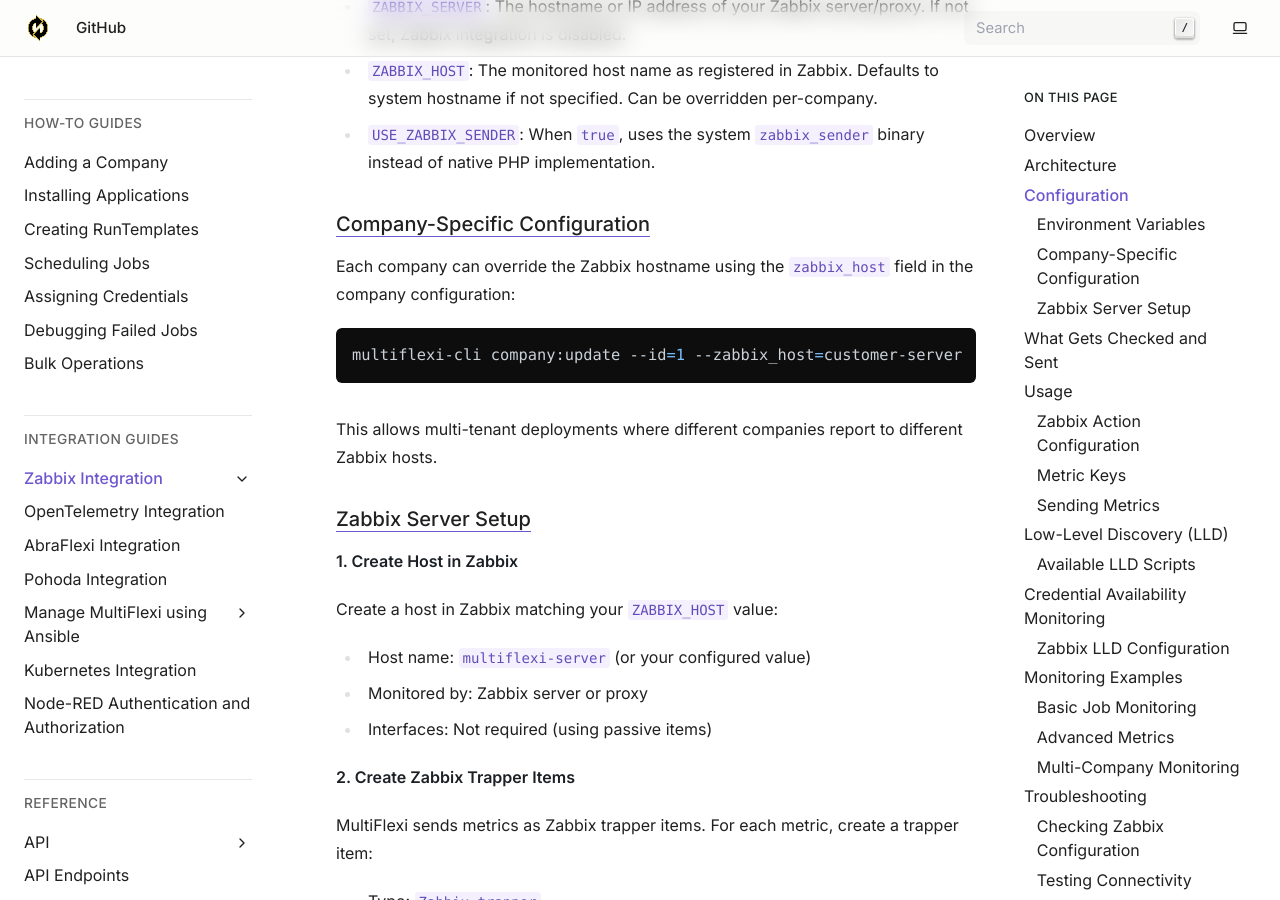
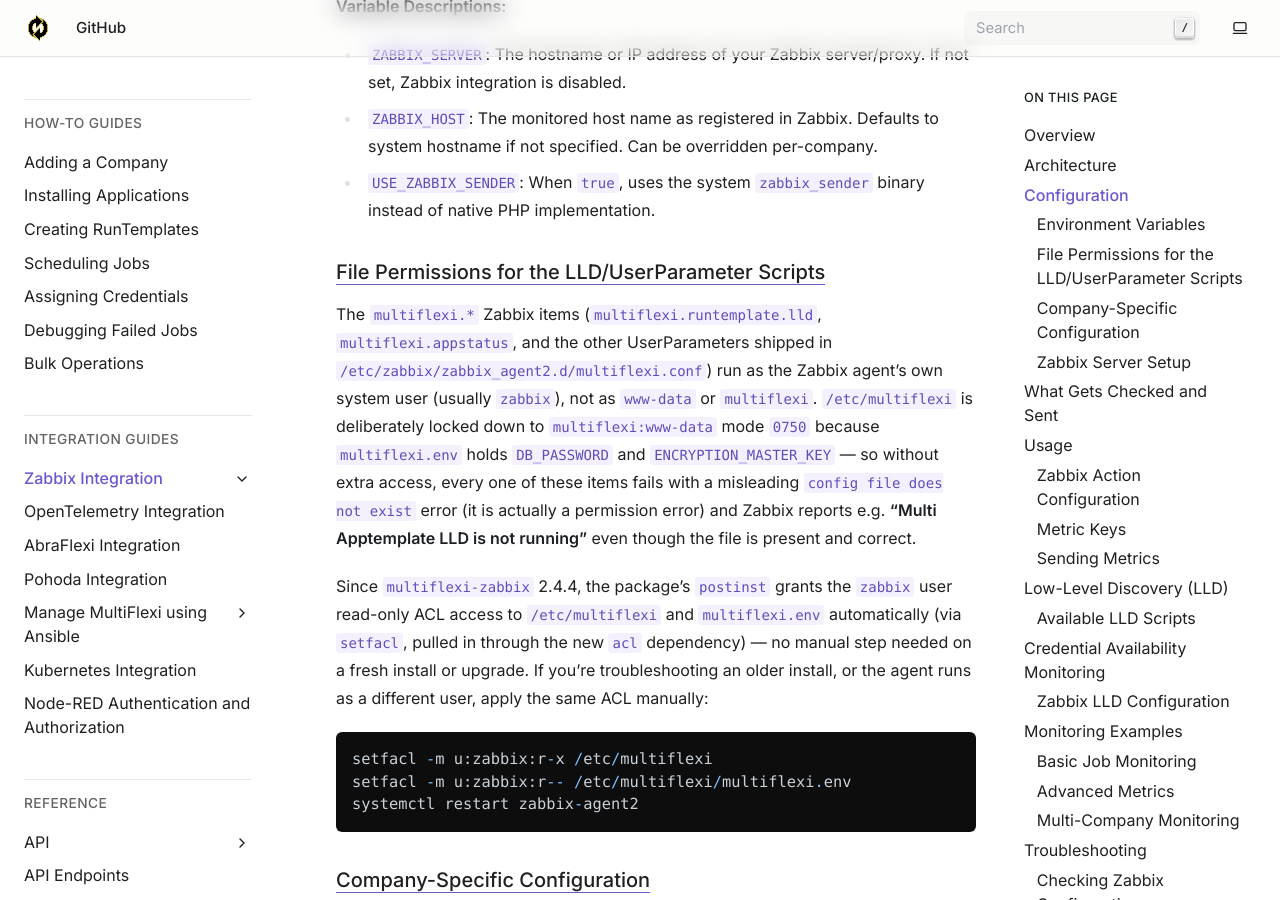
Before and after one commit to VitexSoftware/multiflexi-doc-en, a Sphinx documentation site: the page built from source/integrations/zabbix.rst, in a window 1280 px wide and 900 px high, scrolled down 3486 px. Built offline with Sphinx 7.4.7, drawn with Linux system fonts in a browser that asks for light colours; some of the changed text lies outside the part shown.

Commit message:
docs(zabbix): document /etc/multiflexi permissions for LLD/UserParameter scripts
Co-Authored-By: Claude Sonnet 5 <noreply@anthropic.com>
Claude-Session: https://claude.ai/code/session_01VKucL5Ht4oHG2MuKgz8EkY

```diff
--- a/source/integrations/zabbix.rst
+++ b/source/integrations/zabbix.rst
@@ -70,6 +70,31 @@ Configure Zabbix integration using environment variables in ``/etc/multiflexi/mu
 - ``ZABBIX_SERVER``: The hostname or IP address of your Zabbix server/proxy. If not set, Zabbix integration is disabled.
 - ``ZABBIX_HOST``: The monitored host name as registered in Zabbix. Defaults to system hostname if not specified. Can be overridden per-company.
 - ``USE_ZABBIX_SENDER``: When ``true``, uses the system ``zabbix_sender`` binary instead of native PHP implementation.
+
+File Permissions for the LLD/UserParameter Scripts
+~~~~~~~~~~~~~~~~~~~~~~~~~~~~~~~~~~~~~~~~~~~~~~~~~~
+
+The ``multiflexi.*`` Zabbix items (``multiflexi.runtemplate.lld``,
+``multiflexi.appstatus``, and the other UserParameters shipped in
+``/etc/zabbix/zabbix_agent2.d/multiflexi.conf``) run as the Zabbix agent's
+own system user (usually ``zabbix``), not as ``www-data`` or ``multiflexi``.
+``/etc/multiflexi`` is deliberately locked down to ``multiflexi:www-data``
+mode ``0750`` because ``multiflexi.env`` holds ``DB_PASSWORD`` and
+``ENCRYPTION_MASTER_KEY`` — so without extra access, every one of these
+items fails with a misleading ``config file does not exist`` error (it is
+actually a permission error) and Zabbix reports e.g. **"Multi Apptemplate
+LLD is not running"** even though the file is present and correct.
+
+Since ``multiflexi-zabbix`` 2.4.4, the package's ``postinst`` grants the
+``zabbix`` user read-only ACL access to ``/etc/multiflexi`` and
+``multiflexi.env`` automatically (via ``setfacl``, pulled in through the
+new ``acl`` dependency) — no manual step needed on a fresh install or
+upgrade. If you're troubleshooting an older install, or the agent runs as
+a different user, apply the same ACL manually::
+
+   setfacl -m u:zabbix:r-x /etc/multiflexi
+   setfacl -m u:zabbix:r-- /etc/multiflexi/multiflexi.env
+   systemctl restart zabbix-agent2
 
 Company-Specific Configuration
 ~~~~~~~~~~~~~~~~~~~~~~~~~~~~~~
```
